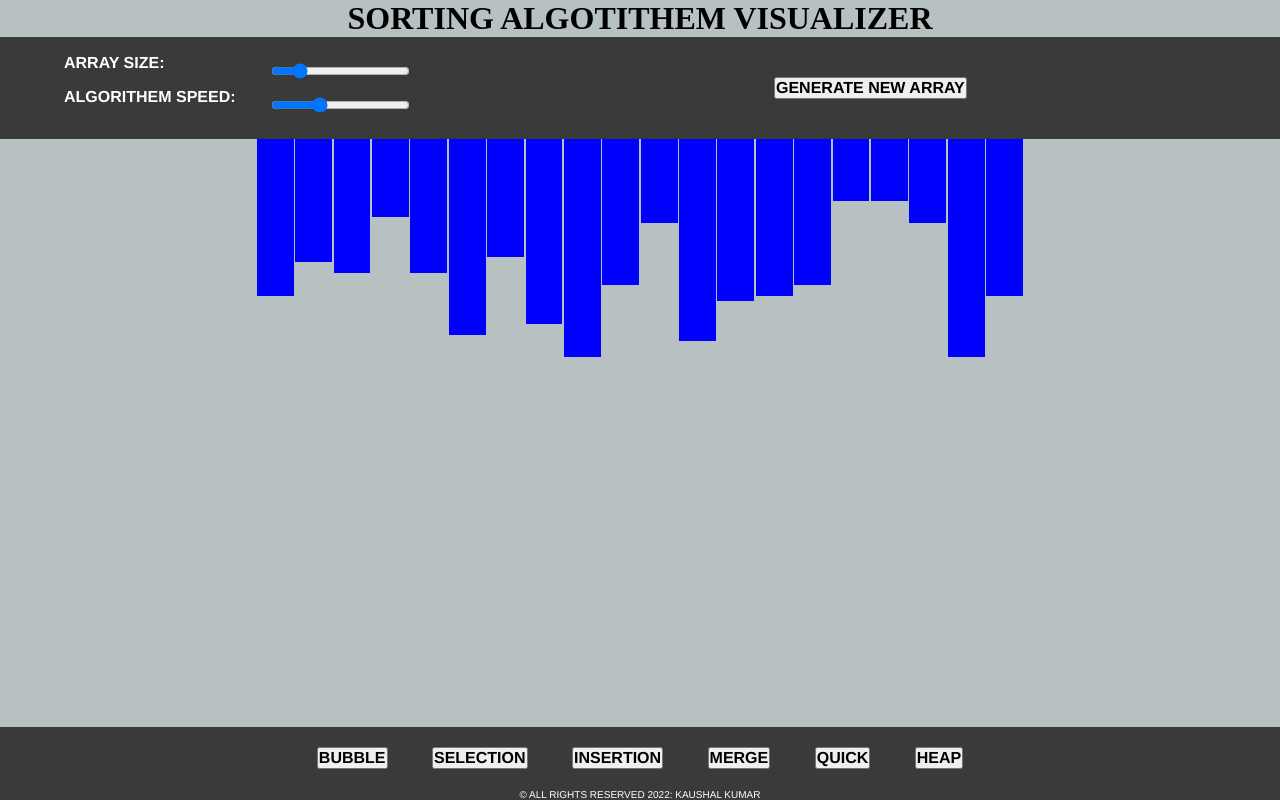
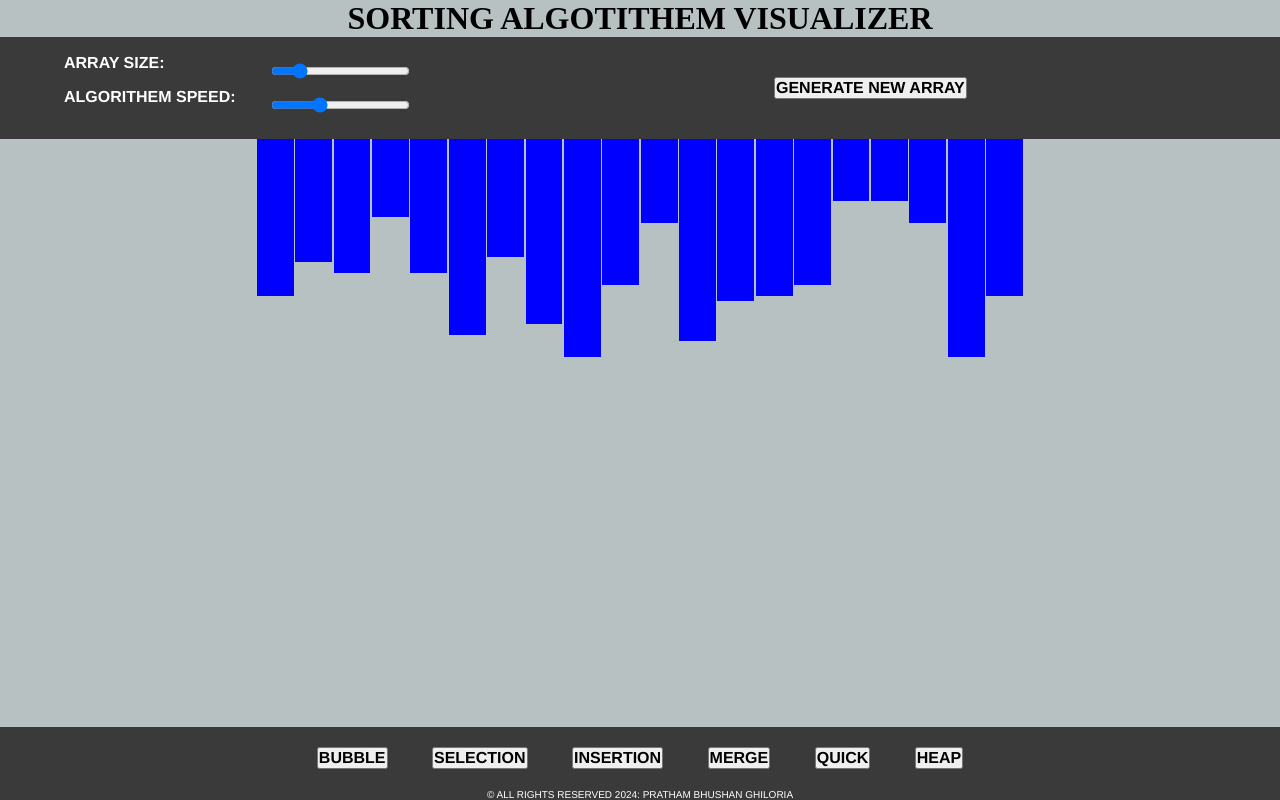
Before and after one commit to PrathamBhushan/SortingAlgo-visualizer, a plain HTML site: page index.html in a window 1280 px wide. Drawn offline with Linux system fonts and the light colour scheme.

Commit message:
fixed the error

```diff
--- a/index.html
+++ b/index.html
@@ -56,7 +56,7 @@
             <button style="margin: 20px;">Heap</button>
         </div>
 
-      © All rights reserved 2022: Kaushal Kumar
+      © All rights reserved 2024: Pratham Bhushan Ghiloria
 
     </footer>
 
```
